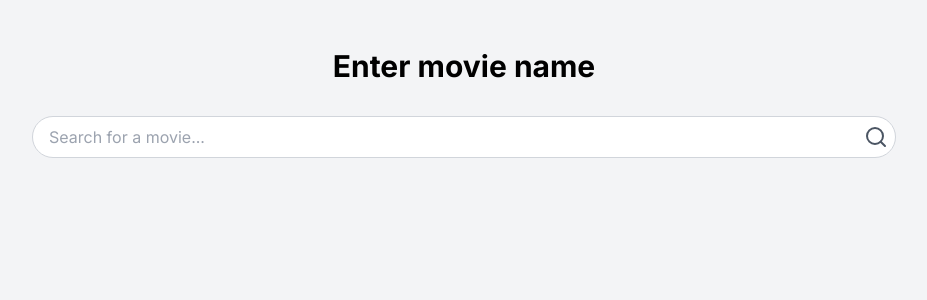
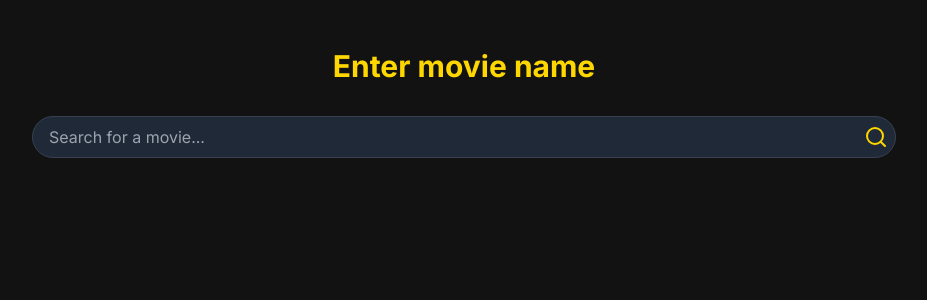
Before and after one commit to friscodanconia/movie-search-app, a Next.js app: page / in a window 1280 px wide. Shown: the top 300 px of the page, without its empty margins (176-1103 px from the left). Built offline with nearby package versions, Linux system fonts and the light colour scheme.

Commit message:
Implement cinematic color scheme

```diff
--- a/app/globals.css
+++ b/app/globals.css
@@ -31,3 +31,8 @@ body {
     text-wrap: balance;
   }
 }
+@layer base {
+  body {
+    @apply bg-cinema-dark text-cinema-text;
+  }
+}
--- a/app/layout.tsx
+++ b/app/layout.tsx
@@ -1,22 +1,22 @@
-import type { Metadata } from "next";
-import { Inter } from "next/font/google";
-import "./globals.css";
+import './globals.css'
+import type { Metadata } from 'next'
+import { Inter } from 'next/font/google'
 
-const inter = Inter({ subsets: ["latin"] });
+const inter = Inter({ subsets: ['latin'] })
 
 export const metadata: Metadata = {
-  title: "Create Next App",
-  description: "Generated by create next app",
-};
+  title: 'Movie Search App',
+  description: 'Search for your favorite movies',
+}
 
 export default function RootLayout({
   children,
-}: Readonly<{
-  children: React.ReactNode;
-}>) {
+}: {
+  children: React.ReactNode
+}) {
   return (
     <html lang="en">
-      <body className={inter.className}>{children}</body>
+      <body className={`${inter.className} bg-cinema-dark text-cinema-text`}>{children}</body>
     </html>
-  );
+  )
 }
--- a/app/page.tsx
+++ b/app/page.tsx
@@ -2,7 +2,7 @@ import MovieSearch from '../components/MovieSearch';
 
 export default function Home() {
   return (
-    <main className="min-h-screen bg-gray-100 py-8">
+    <main className="min-h-screen bg-cinema-dark py-8">
       <MovieSearch />
     </main>
   );
--- a/components/MovieSearch.tsx
+++ b/components/MovieSearch.tsx
@@ -53,20 +53,20 @@ const MovieSearch: React.FC = () => {
   };
 
   return (
-    <div className="max-w-4xl mx-auto p-4">
-      <h1 className="text-3xl font-bold mb-8 text-center">Enter movie name</h1>
+    <div className="max-w-4xl mx-auto p-4 bg-cinema-dark">
+      <h1 className="text-3xl font-bold mb-8 text-center text-cinema-gold">Enter movie name</h1>
       <form onSubmit={handleSearch} className="mb-8">
         <div className="relative">
           <input
             type="text"
             placeholder="Search for a movie..."
-            className="w-full px-4 py-2 pr-10 text-gray-700 bg-white border border-gray-300 rounded-full focus:outline-none focus:ring-2 focus:ring-blue-500"
+            className="w-full px-4 py-2 pr-10 text-cinema-text bg-gray-800 border border-gray-700 rounded-full focus:outline-none focus:ring-2 focus:ring-cinema-gold"
             value={searchTerm}
             onChange={(e) => setSearchTerm(e.target.value)}
           />
           <div
             onClick={() => handleSearch()}
-            className="absolute right-2 top-1/2 transform -translate-y-1/2 text-gray-600 hover:text-gray-900 cursor-pointer"
+            className="absolute right-2 top-1/2 transform -translate-y-1/2 text-cinema-gold hover:text-yellow-300 cursor-pointer"
           >
             <Search className="w-6 h-6" />
           </div>
@@ -74,7 +74,7 @@ const MovieSearch: React.FC = () => {
       </form>
       <div className="grid grid-cols-1 md:grid-cols-2 gap-6">
         {searchResults.map((movie) => (
-          <div key={movie.id} className="bg-white rounded-lg shadow-md overflow-hidden">
+          <div key={movie.id} className="bg-gray-800 rounded-lg shadow-md overflow-hidden border border-gray-700">
             <a href={`https://www.themoviedb.org/movie/${movie.id}`} target="_blank" rel="noopener noreferrer" className="block hover:opacity-75 transition-opacity">
               {movie.poster_path && (
                 <Image
@@ -88,16 +88,16 @@ const MovieSearch: React.FC = () => {
             </a>
             <div className="p-4">
               <a href={`https://www.themoviedb.org/movie/${movie.id}`} target="_blank" rel="noopener noreferrer" className="block hover:underline">
-                <h2 className="text-xl font-bold mb-2">{movie.title}</h2>
+                <h2 className="text-xl font-bold mb-2 text-cinema-gold">{movie.title}</h2>
               </a>
-              <p className="text-sm text-gray-600 mb-2">Released: {movie.release_date}</p>
+              <p className="text-sm text-gray-400 mb-2">Released: {movie.release_date}</p>
               <p className="text-sm mb-2">{movie.overview}</p>
               <div className="flex items-center justify-between">
                 <div className="flex items-center">
-                  <Star className="w-5 h-5 text-yellow-400 mr-1" />
+                  <Star className="w-5 h-5 text-cinema-gold mr-1" />
                   <span>{movie.vote_average.toFixed(1)} ({movie.vote_count} votes)</span>
                 </div>
-                <a href={`https://www.themoviedb.org/movie/${movie.id}`} target="_blank" rel="noopener noreferrer" className="text-blue-500 hover:underline flex items-center">
+                <a href={`https://www.themoviedb.org/movie/${movie.id}`} target="_blank" rel="noopener noreferrer" className="text-cinema-gold hover:underline flex items-center">
                   View on TMDb
                   <ExternalLink className="w-4 h-4 ml-1" />
                 </a>
--- a/tailwind.config.ts
+++ b/tailwind.config.ts
@@ -1,20 +1,18 @@
-import type { Config } from "tailwindcss";
-
-const config: Config = {
+/** @type {import('tailwindcss').Config} */
+module.exports = {
   content: [
-    "./pages/**/*.{js,ts,jsx,tsx,mdx}",
-    "./components/**/*.{js,ts,jsx,tsx,mdx}",
-    "./app/**/*.{js,ts,jsx,tsx,mdx}",
+    './pages/**/*.{js,ts,jsx,tsx,mdx}',
+    './components/**/*.{js,ts,jsx,tsx,mdx}',
+    './app/**/*.{js,ts,jsx,tsx,mdx}',
   ],
   theme: {
     extend: {
-      backgroundImage: {
-        "gradient-radial": "radial-gradient(var(--tw-gradient-stops))",
-        "gradient-conic":
-          "conic-gradient(from 180deg at 50% 50%, var(--tw-gradient-stops))",
+      colors: {
+        'cinema-dark': '#121212',
+        'cinema-gold': '#FFD700',
+        'cinema-text': '#E0E0E0',
       },
     },
   },
   plugins: [],
-};
-export default config;
+}
```
